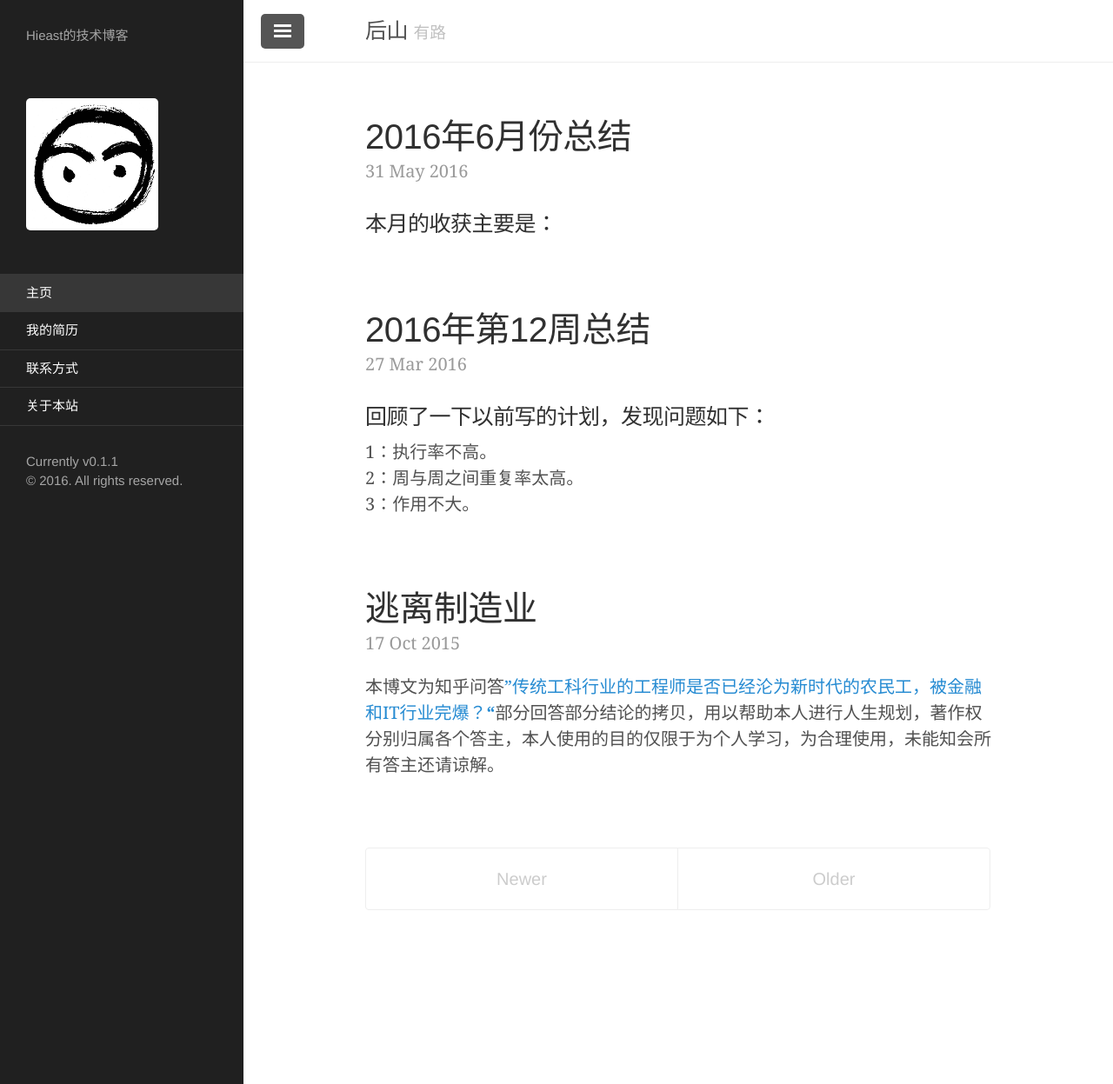
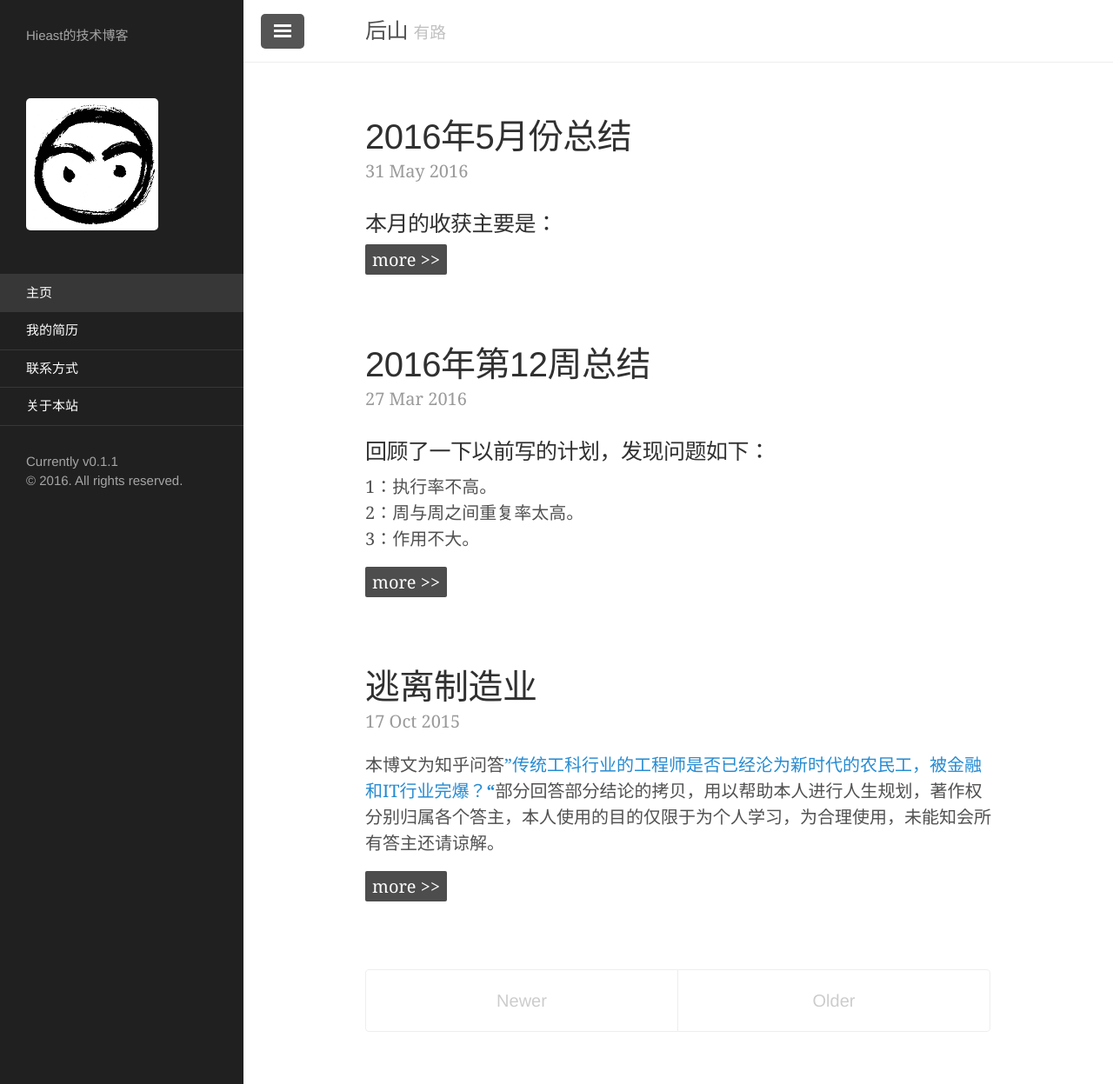
Before and after one commit to hieast/hieast.github.io, a Jekyll site: the page built from index.html, in a window 1280 px wide and 1247 px high. Shown: the whole window at 87% size. Built offline with Jekyll 4.4.1, drawn with Linux system fonts in a browser that asks for light colours; some web fonts are replaced; the list of posts is cut into pages by our own code.

Commit message:
添加more按钮

```diff
--- a/index.html
+++ b/index.html
@@ -14,7 +14,12 @@ title: Home
 
     <span class="post-date">{{ post.date | date_to_string }}</span>
 
-    {{ post.excerpt }}<!-- {{ post.content }} -->
+    {{ post.excerpt }}
+
+    <p class="article-more-link">
+            <a href="{{ site.baseurl }}{{ post.url }}">more >></a>
+    </p>
+
   </div>
   {% endfor %}
 </div>
--- a/public/css/lanyon.css
+++ b/public/css/lanyon.css
@@ -564,3 +564,21 @@ a.pagination-item:hover {
 .layout-reverse.sidebar-overlay #sidebar-checkbox:checked ~ .sidebar {
   box-shadow: -.25rem 0 .5rem rgba(0,0,0,.1);
 }
+.article-more-link a {
+  background: #4d4d4d;
+  color: #fff;
+  margin: 0 15px 0 0;
+  padding: 4px 8px;
+  line-height: 16px;
+  -webkit-border-radius: 2px;
+  -moz-border-radius: 2px;
+  -webkit-border-radius: 2px;
+  border-radius: 2px;
+  -webkit-transition: background 0.3s;
+  -moz-transition: background 0.3s;
+  -ms-transition: background 0.3s;
+  transition: background 0.3s;
+}
+.article-more-link a:hover {
+  background: #3c3c3c;
+}
```
Also changed, not shown: _posts/2016-05-31-2016年5月总结.md (+1 -1 lines), README.md.
